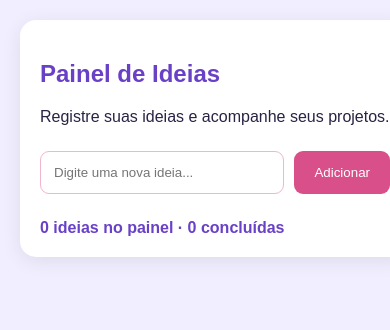
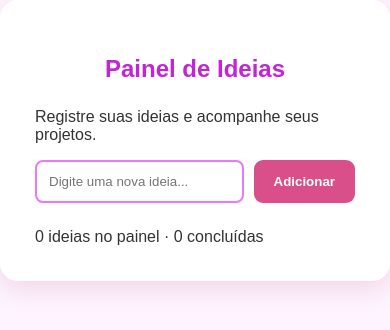
Before and after one commit to dayllasaovesso-cmd/projeto-ptac, a React (Vite) app: page / in a window 390 px wide. Shown: the top 330 px of the page. Built offline with nearby package versions, Linux system fonts and the light colour scheme.

Commit message:
Melhora o visual do painel

```diff
--- a/src/App.css
+++ b/src/App.css
@@ -1,85 +1,101 @@
+* {
+  box-sizing: border-box;
+}
+
 body {
   margin: 0;
   font-family: Arial, sans-serif;
-background: #f1efff;
-color: #292344;
+  background: #fdf4ff;
+  color: #333;
 }
 
-.painel {
-max-width: 600px;
-margin: 60px auto;
+.app {
+  width: 90%;
+  max-width: 650px;
+  margin: 50px auto;
   padding: 30px;
   background: white;
   border-radius: 16px;
-box-shadow: 0 4px 20px #00000015;
+  box-shadow: 0 5px 20px rgba(0, 0, 0, 0.1);
 }
 
 h1 {
-color: #6941c6;
+  text-align: center;
+  color: #c026d3;
+  margin-bottom: 25px;
 }
 
 form {
   display: flex;
   gap: 10px;
-margin: 25px 0;
+  margin-bottom: 15px;
 }
 
-form input {
+input[type="text"] {
   flex: 1;
-min-width: 0;
   padding: 12px;
-border: 1px solid #ccc;
+  border: 2px solid #e879f9;
   border-radius: 8px;
+  outline: none;
+}
+
+input[type="text"]:focus {
+  border-color: #c026d3;
 }
 
 button {
-padding: 10px 14px;
+  padding: 10px 16px;
   border: none;
   border-radius: 8px;
-background: #6941c6;
+  background: #d946ef;
   color: white;
   cursor: pointer;
+  font-weight: bold;
+}
+
+button:hover {
+  background: #a21caf;
+}
+
+.erro {
+  color: #e11d48;
+  font-size: 14px;
+  margin-bottom: 15px;
 }
 
 ul {
+  list-style: none;
   padding: 0;
-list-style: none;
+  margin: 20px 0;
 }
 
 li {
   display: flex;
-justify-content: space-between;
   align-items: center;
-gap: 12px;
-padding: 14px 0;
-border-bottom: 1px solid #eee;
+  gap: 10px;
+  padding: 12px;
+  margin-bottom: 10px;
+  background: #fdf4ff;
+  border: 1px solid #f0abfc;
+  border-radius: 8px;
 }
 
-li label {
-display: flex;
-align-items: center;
-gap: 10px;
-overflow-wrap: anywhere;
+li span {
+  flex: 1;
 }
 
-.concluida {
-text-decoration: line-through;
-color: #888;
+li button {
+  background: #ef4444;
+  padding: 7px 11px;
 }
 
-.erro {
-color: #d93025;
+li button:hover {
+  background: #b91c1c;
 }
 
-footer {
-margin-top: 25px;
-color: #6941c6;
-font-weight: bold;
+.app > p:last-child {
+  text-align: center;
+  color: #777;
+  font-size: 14px;
+  margin-top: 20px;
 }
-
-@media (max-width: 650px) {
-.painel {
-margin: 20px;
-padding: 20px;
-}
-}
```
Lines whose indentation alone changed are shown as unchanged.
